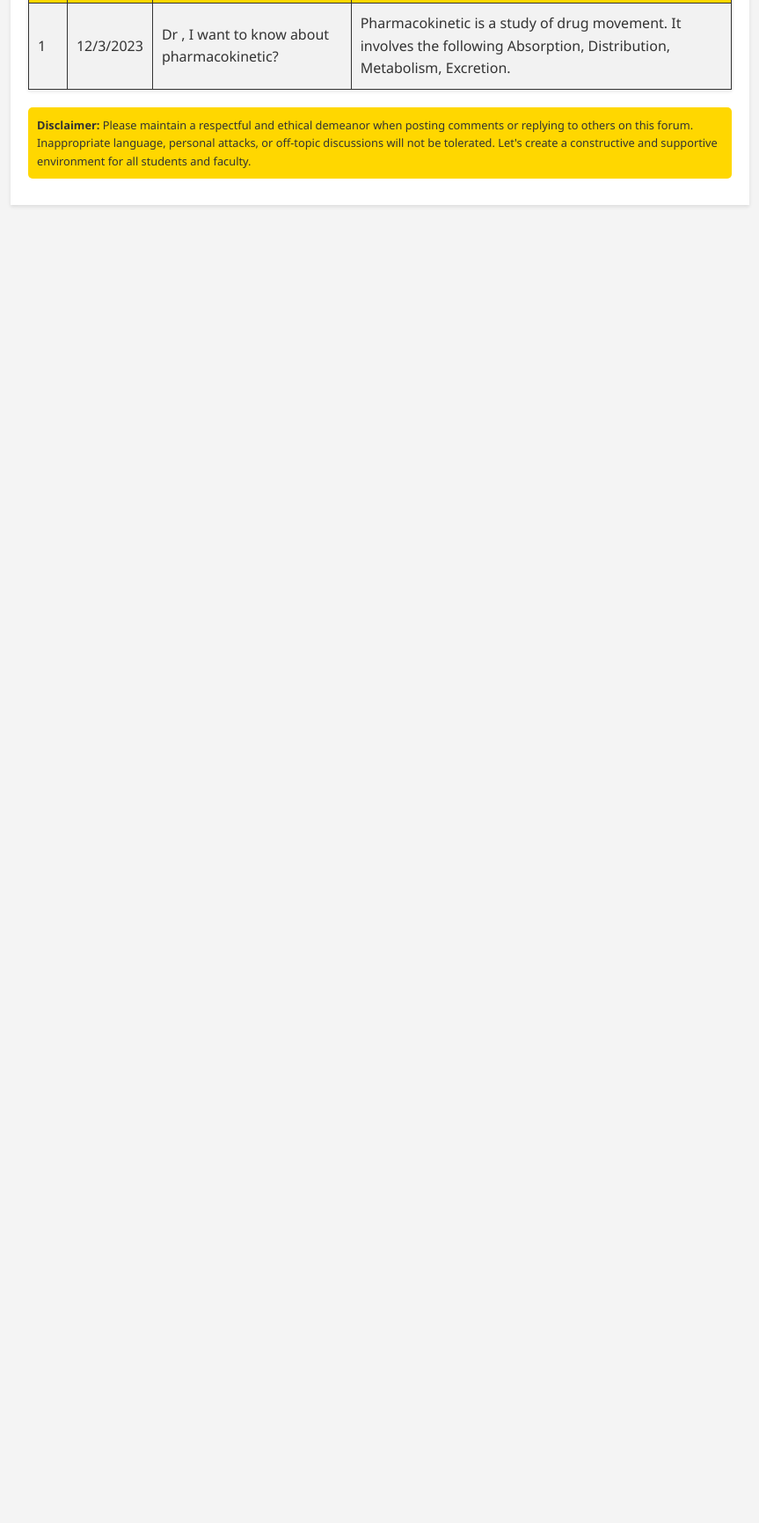
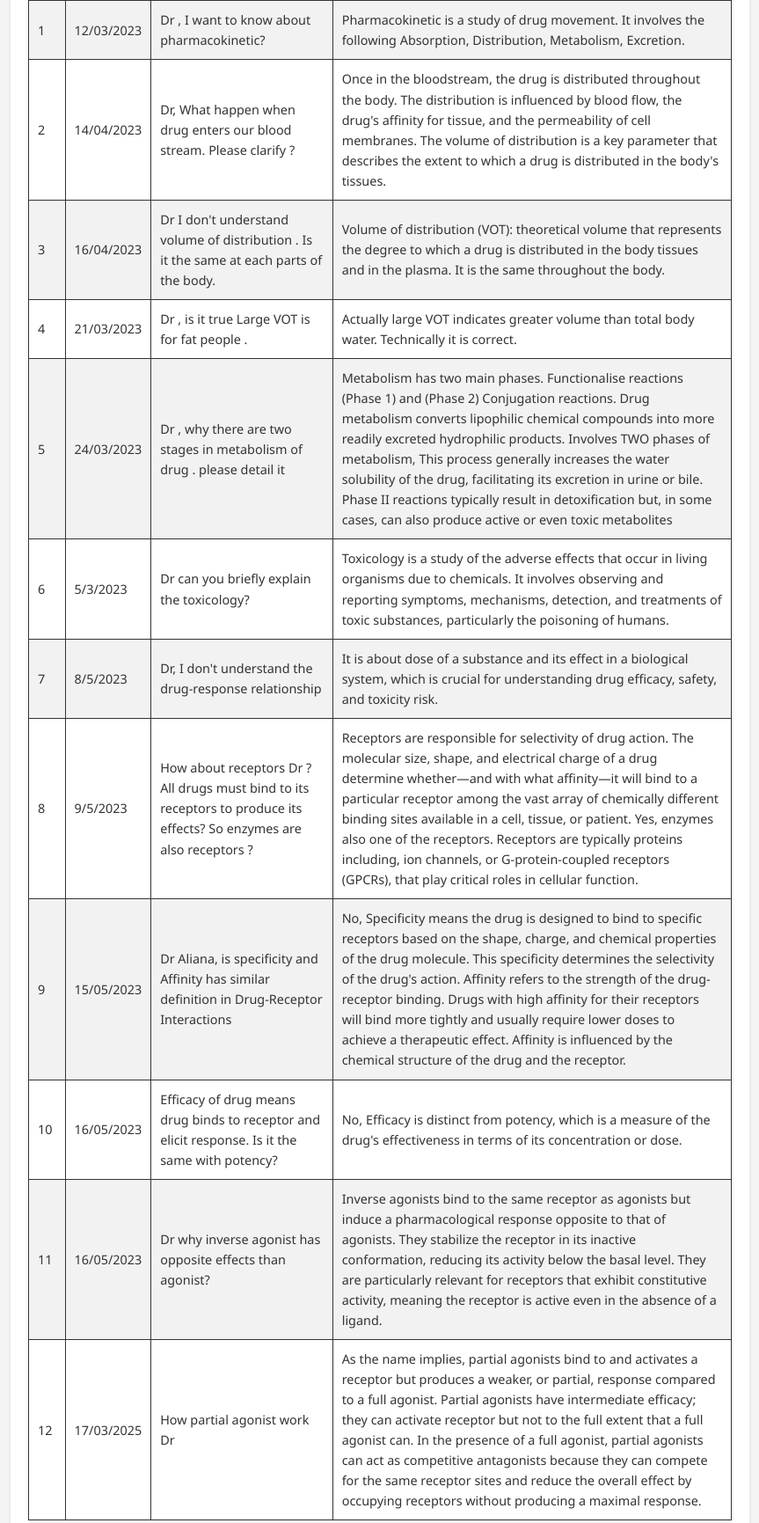
Before and after one commit to Zux12/pharmaforum, a plain HTML site: page index.html in a window 1280 px wide. Shown: the part 560-2291 px from the top of the page at 88% size, without its empty margins (208-1071 px from the left). Before the commit the page ends 800 px from the top, so only its background shows below. Drawn offline with Linux system fonts and the light colour scheme; a script that the page names is missing.

Commit message:
Update index.html

```diff
--- a/index.html
+++ b/index.html
@@ -63,6 +63,7 @@
             border-collapse: collapse; /* Ensures that the border lines are not doubled up */
             margin-top: 20px;
             box-shadow: 0 2px 4px rgba(0,0,0,0.1);
+            font-size: 0.9em; /* Smaller font size for the entire table */
         }
 
         .qa-archive th,
@@ -119,9 +120,75 @@
             <!-- Repeat the row below for each Q&A entry -->
             <tr>
                 <td>1</td>
-                <td>12/3/2023</td>
+                <td>12/03/2023</td>
                 <td>Dr , I want to know about pharmacokinetic?</td>
                 <td>Pharmacokinetic is a study of drug movement. It involves the following Absorption, Distribution, Metabolism, Excretion.</td>
+            </tr>
+    <tr>
+        <td>2</td>
+        <td>14/04/2023</td>
+        <td>Dr, What happen when drug enters our blood stream. Please clarify ?</td>
+        <td>Once in the bloodstream, the drug is distributed throughout the body. The distribution is influenced by blood flow, the drug's affinity for tissue, and the permeability of cell membranes. The volume of distribution is a key parameter that describes the extent to which a drug is distributed in the body's tissues.</td>
+    </tr>
+    <tr>
+        <td>3</td>
+        <td>16/04/2023</td>
+        <td>Dr I don't understand volume of distribution . Is it the same at each parts of the body.</td>
+        <td>Volume of distribution (VOT): theoretical volume that represents the degree to which a drug is distributed in the body tissues and in the plasma. It is the same throughout the body.</td>
+    </tr>
+    <tr>
+        <td>4</td>
+        <td>21/03/2023</td>
+        <td>Dr , is it true Large VOT is for fat people .</td>
+        <td>Actually large VOT indicates greater volume than total body water. Technically it is correct.</td>
+    </tr>
+    <tr>
+        <td>5</td>
+        <td>24/03/2023</td>
+        <td>Dr , why there are two stages in metabolism of drug . please detail it</td>
+        <td>Metabolism has two main phases. Functionalise reactions (Phase 1) and (Phase 2) Conjugation reactions. Drug metabolism converts lipophilic chemical compounds into more readily excreted hydrophilic products. Involves TWO phases of metabolism, This process generally increases the water solubility of the drug, facilitating its excretion in urine or bile. Phase II reactions typically result in detoxification but, in some cases, can also produce active or even toxic metabolites</td>
+    </tr>
+    <tr>
+        <td>6</td>
+        <td>5/3/2023</td>
+        <td>Dr can you briefly explain the toxicology?</td>
+        <td>Toxicology is a study of the adverse effects that occur in living organisms due to chemicals. It involves observing and reporting symptoms, mechanisms, detection, and treatments of toxic substances, particularly the poisoning of humans.</td>
+    </tr>
+    <tr>
+        <td>7</td>
+        <td>8/5/2023</td>
+        <td>Dr, I don't understand the drug-response relationship</td>
+        <td>It is about dose of a substance and its effect in a biological system, which is crucial for understanding drug efficacy, safety, and toxicity risk.</td>
+    </tr>
+    <tr>
+        <td>8</td>
+        <td>9/5/2023</td>
+        <td>How about receptors Dr ?All drugs must bind to its receptors to produce its effects? So enzymes are also receptors ?</td>
+        <td>Receptors are responsible for selectivity of drug action. The molecular size, shape, and electrical charge of a drug determine whether—and with what affinity—it will bind to a particular receptor among the vast array of chemically different binding sites available in a cell, tissue, or patient. Yes, enzymes also one of the receptors. Receptors are typically proteins including, ion channels, or G-protein-coupled receptors (GPCRs), that play critical roles in cellular function.</td>
+    </tr>
+    <tr>
+                <td>9</td>
+                <td>15/05/2023</td>
+                <td>Dr Aliana, is specificity and Affinity has similar definition in Drug-Receptor Interactions</td>
+                <td>No, Specificity means the drug is designed to bind to specific receptors based on the shape, charge, and chemical properties of the drug molecule. This specificity determines the selectivity of the drug's action. Affinity refers to the strength of the drug-receptor binding. Drugs with high affinity for their receptors will bind more tightly and usually require lower doses to achieve a therapeutic effect. Affinity is influenced by the chemical structure of the drug and the receptor.</td>
+            </tr>
+            <tr>
+                <td>10</td>
+                <td>16/05/2023</td>
+                <td>Efficacy of drug means drug binds to receptor and elicit response. Is it the same with potency?</td>
+                <td>No, Efficacy is distinct from potency, which is a measure of the drug's effectiveness in terms of its concentration or dose.</td>
+            </tr>
+            <tr>
+                <td>11</td>
+                <td>16/05/2023</td>
+                <td>Dr why inverse agonist has opposite effects than agonist?</td>
+                <td>Inverse agonists bind to the same receptor as agonists but induce a pharmacological response opposite to that of agonists. They stabilize the receptor in its inactive conformation, reducing its activity below the basal level. They are particularly relevant for receptors that exhibit constitutive activity, meaning the receptor is active even in the absence of a ligand.</td>
+            </tr>
+            <tr>
+                <td>12</td>
+                <td>17/03/2025</td>
+                <td>How partial agonist work Dr</td>
+                <td>As the name implies, partial agonists bind to and activates a receptor but produces a weaker, or partial, response compared to a full agonist. Partial agonists have intermediate efficacy; they can activate receptor but not to the full extent that a full agonist can. In the presence of a full agonist, partial agonists can act as competitive antagonists because they can compete for the same receptor sites and reduce the overall effect by occupying receptors without producing a maximal response.</td>
             </tr>
             <!-- ... other rows ... -->
         </table>
```
